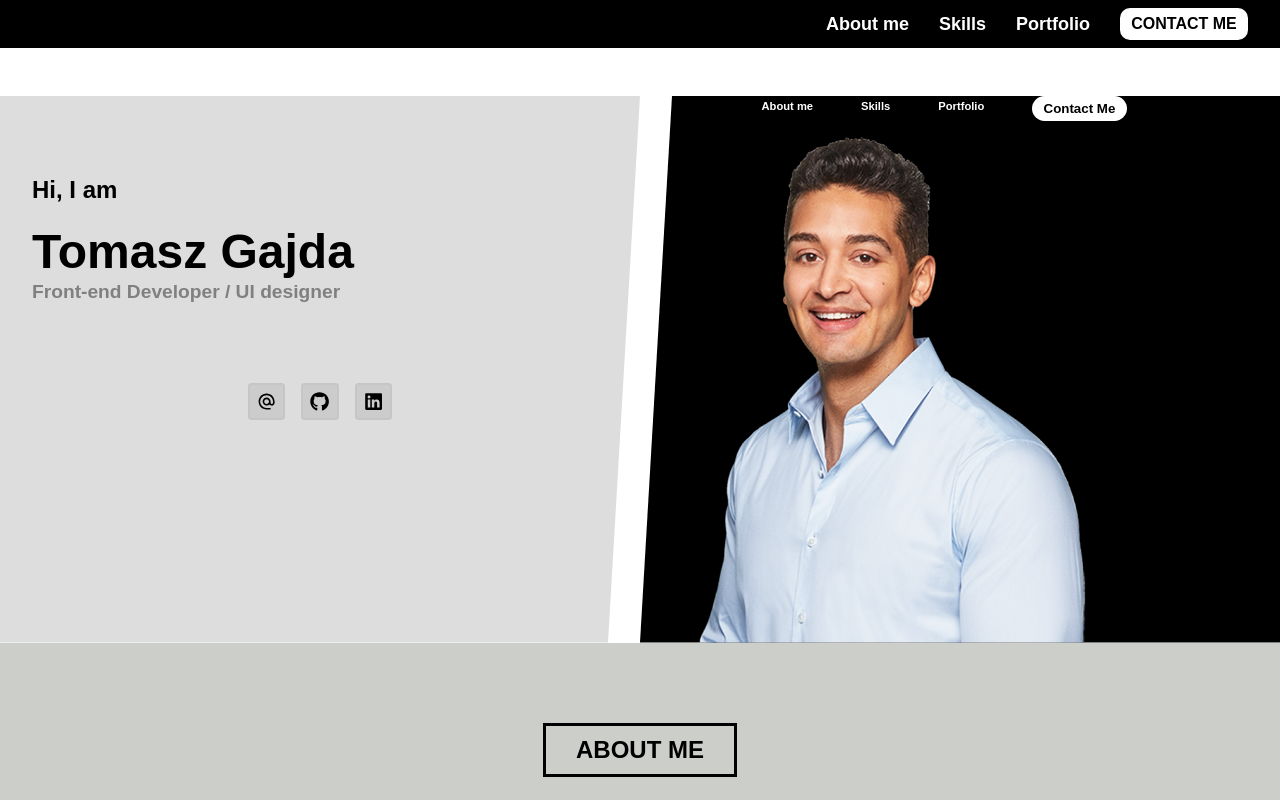
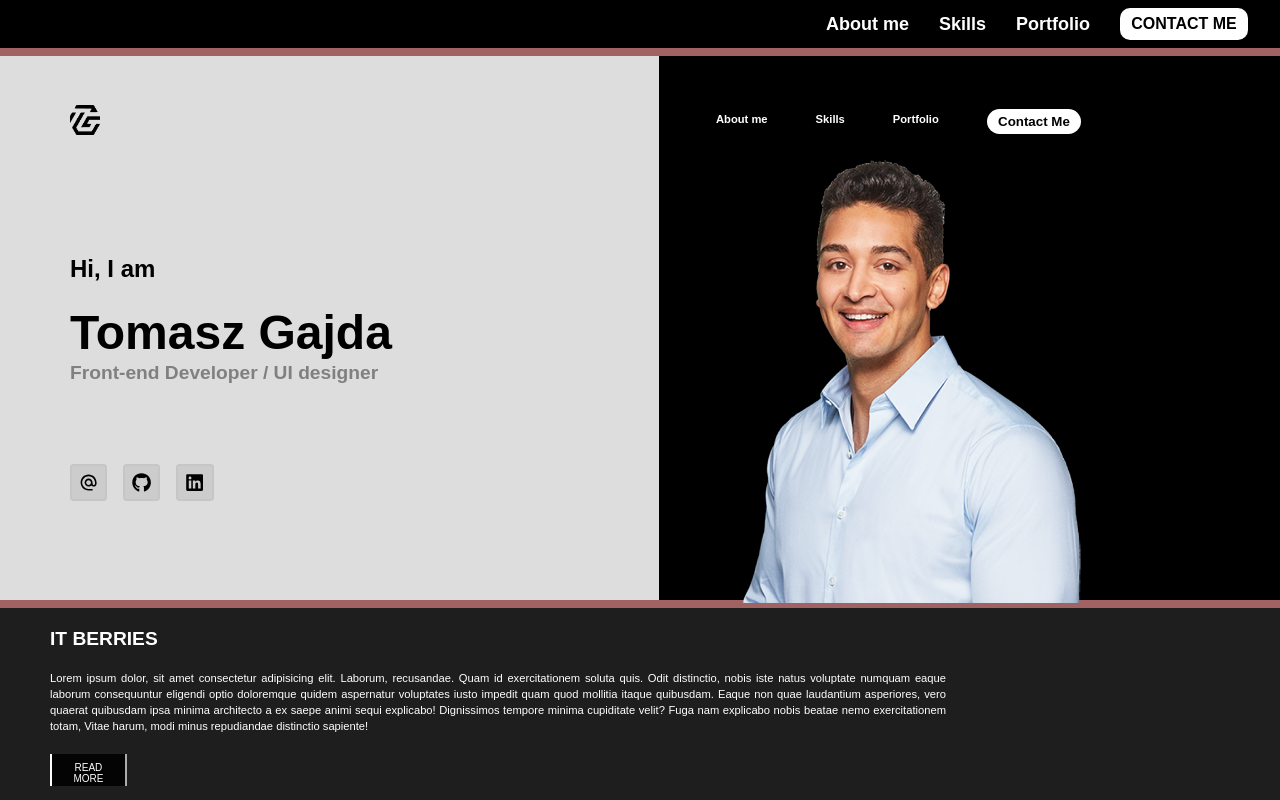
Before and after one commit to FreemanLuka/FirstProjectB, a React (Vite) app: page / in a window 1280 px wide. Shown: the top 800 px of the page. Built offline with nearby package versions, Linux system fonts and the light colour scheme.

Commit message:
added brand

```diff
--- a/src/App.jsx
+++ b/src/App.jsx
@@ -2,15 +2,17 @@ import Header from './Header';
 import Hero from './Hero';
 import Profile from './Profile';
 import Heroo from './Heroo';
+import Brand from './Brand';
 
 function App() {
 
   return (
     <>
     <Header />
-    < Profile />
+    <Profile />
+    <Brand />
     <Hero />
-	 <Heroo/>
+	  <Heroo />
     </>
   )
 }
--- /dev/null
+++ b/src/Brand.jsx
@@ -0,0 +1,15 @@
+import React from 'react'
+
+const Brand = () => {
+  return (
+    <div className='brand'>
+        <h3>IT BERRIES</h3>
+
+        <p>Lorem ipsum dolor, sit amet consectetur adipisicing elit. Laborum, recusandae. Quam id exercitationem soluta quis. Odit distinctio, nobis iste natus voluptate numquam eaque laborum consequuntur eligendi optio doloremque quidem aspernatur voluptates iusto impedit quam quod mollitia itaque quibusdam. Eaque non quae laudantium asperiores, vero quaerat quibusdam ipsa minima architecto a ex saepe animi sequi explicabo! Dignissimos tempore minima cupiditate velit? Fuga nam explicabo nobis beatae nemo exercitationem totam,  Vitae harum, modi minus repudiandae distinctio sapiente!</p>
+
+        <button className='read-more-btn'>READ MORE</button>
+
+    </div>
+  )
+}
+export default Brand;
--- a/src/Profile.jsx
+++ b/src/Profile.jsx
@@ -31,7 +31,7 @@ const Profile = () => {
       </div>
 
       <div className="rightside">
-        <nav>
+        <nav className="profilenav">
           <ul>
             <li>
               <a href="#">About me</a>
--- a/src/index.css
+++ b/src/index.css
@@ -143,74 +143,16 @@ body {
     padding: 20px;
 }
 
-
-/* ------- Force side-by-side on wide screens, stack on small screens ------- */
 .profile {
-  display: flex;               /* make it a flex row container */
+  height: 70vh;
+  display: flex;
+  background-color: #741919ad;
   flex-direction: row;
-  flex-wrap: nowrap;           /* keep them side-by-side on wide screens */
-  align-items: stretch;        /* equal height columns */
-  justify-content: space-between;
-  gap: 0;
-  width: 100%;
-  box-sizing: border-box;
+  /* justify-content: center; */
+  align-items: center;
+  font-family: Arial, Helvetica, sans-serif;
 }
 
-/* Ensure each side takes half the available width and can shrink */
-.leftside,
-.rightside {
-  margin-top: 3rem;
-  box-sizing: border-box;
-  flex: 0 0 50%;               /* don't grow, base 50% */
-  max-width: 50%;
-  min-width: 0;                /* **important** allows them to shrink below content size */
-  height: auto;
-  position: relative;
-  left: 0;                     /* reset any offsets */
-  right: 0;
-  overflow-wrap: break-word;   /* prevent long words/content from forcing width */
-  -ms-word-break: break-word;
-  word-break: break-word;
-}
-
-/* Remove any large paddings that can push width beyond container */
-.leftside { padding-left: 2rem;
-  background: #ddd;
-  clip-path: polygon(0 0, 100% 0, 95% 100%, 0 100%);
-  position: relative;
- }
-.rightside { background: black;
-  position: relative;
-  clip-path: polygon(5% 0, 100% 0, 100% 100%, 0 100%);
-}
-.leftside, .rightside { padding-right: 2rem; }
-
-/* Responsive: stack on small viewports */
-@media (max-width: 900px) {
-  .profile {
-    flex-wrap: wrap;
-  }
-  .leftside,
-  .rightside {
-    flex: 1 1 100%;
-    max-width: 100%;
-    min-width: 0;
-    clip-path: none;           /* optional: remove angled edges on small screens */
-  }
-}
-
-
-
-/* .profile {
-  margin-top: 4rem;
-  min-height: 100vh;
-  width: 100%;
-  display: flex;
-  justify-content: center;
-  align-items: stretch;
-  font-family: Arial, Helvetica, sans-serif;
-  flex-wrap: wrap;
-}
 .leftside {
   background: #ddd;
   display: flex;
@@ -219,23 +161,13 @@ body {
   padding: 4rem 2rem;
   justify-content: center;
   padding-left: 70px;
-  height: 100%;
-  width: 100%;
-  max-width: 50%;
-  clip-path: polygon(0 0, 100% 0, 95% 100%, 0 100%);
+  height: 52vh;
+  width: 100vh;
   position: relative;
-  left: 0;
+  /* left: 10px; */
+  /* clip-path: polygon(0 0, 100% 0, 95% 100%, 0 100%); */
 }
-.rightside {
-  background: black;
-  padding: 4rem 2rem;
-  height: 100%;
-  width: 100%;
-  max-width: 50%;
-  position: relative;
-  clip-path: polygon(5% 0, 100% 0, 100% 100%, 0 100%);
-  right: 0;
-} */
+
 .leftside img {
   display: flex;
   height: 30px;
@@ -243,6 +175,17 @@ body {
   object-fit: cover;
   margin-top: -50px;
 }
+
+.rightside {
+  background: black;
+  padding: 4rem 2rem;
+  height: 52vh;
+  width: 100vh;
+  position: relative;
+  /* clip-path: polygon(5% 0, 100% 0, 100% 100%, 0 100%); */
+  /* right: 20px; */
+}
+
 .leftside h3 {
   margin: 0.5rem 0;
   margin-right: 200px;
@@ -250,15 +193,18 @@ body {
   margin-bottom: 20px;
   font-size: 1.5rem;
 }
+
 .leftside h1 {
   margin: 0.1rem 0;
   font-size: 3rem;
 }
+
 .leftside h4 {
   margin: 0;
   font-size: 1.2rem;
   color: gray;
 }
+
 .socialicons {
   display: flex;
   justify-content: center;
@@ -266,6 +212,7 @@ body {
   margin-top: 5rem;
   gap: 1rem;
 }
+
 .socialicons a {
   height: 30px;
   font-size: 1.2rem;
@@ -282,30 +229,35 @@ body {
   box-shadow: #464444;
   border: 2px solid #c7c5c5;
 }
+
 .socialicons a:hover {
   background-color: #373535;
   color: white;
 }
-.nav {
+
+.profilenav {
   position: relative;
   bottom: 11px;
-  left: 0;
+  left: 25px;
   display: flex;
   align-items: center;
   gap: 30px;
 }
+
 .rightside nav ul {
   list-style: none;
   display: flex;
   justify-content: center;
   gap: 3rem;
 }
+
 .rightside nav a {
   text-decoration: none;
   color: white;
   font-size: 0.7rem;
   font-weight: bold;
 }
+
 .contact-btn {
   background: white;
   color: black;
@@ -315,17 +267,67 @@ body {
   font-weight: bold;
   cursor: pointer;
 }
+
 .contact-btn:hover {
   background: gray;
   color: white;
 }
+
 .profileimage {
-  height: 64vh;
+  height: 56vh;
   bottom: 0;
   margin-top: 10px;
   right: 2rem;
   display: flex;
 }
+
+.brand {
+  /* display: flex; */
+  background-color: rgba(0, 0, 0, 0.884);
+  flex-direction: column;
+  justify-content: left;
+  align-items: left;
+  font-family: Arial, Helvetica, sans-serif;
+}
+
+.brand h3 {
+  /* margin: 0.5rem 0; */
+  margin-left: 50px;
+  /* margin-top: 100px; */
+  padding-top: 20px;
+  margin-bottom: 20px;
+  font-size: 1.2rem;
+  color: white;
+}
+
+.brand p {
+  margin-left: 50px;
+  font-size: 0.7rem;
+  color: white;
+  width: 70%;
+  line-height: 1rem;
+  padding: 0px, 20px 20px, 0px;
+  text-align: justify;
+}
+
+.read-more-btn {
+  background-color: rgba(0, 0, 0, 0.884);
+  color: white;
+  cursor: pointer;
+  height: 4vh;
+  width: 6vw;
+  font-size: 10px;
+  border-top: none;
+  border-bottom: none;
+  margin-left: 50px;
+  margin-top: 20px;
+  padding: 8px;
+  margin-bottom: 20px;
+  /* border: 1px solid white; */
+  border-color: white;
+}
+
+
 .port-container{
 	width: 100%;
 	height: 100%;
```
